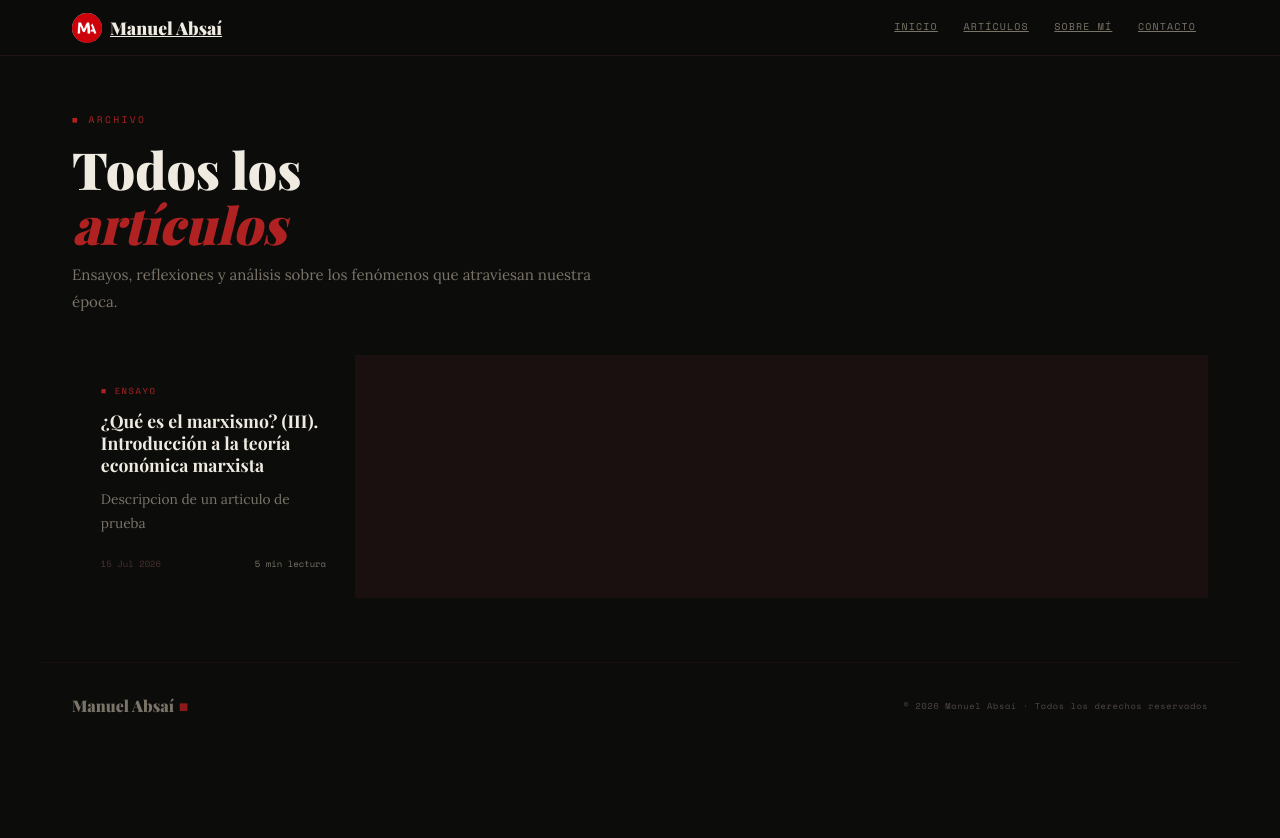
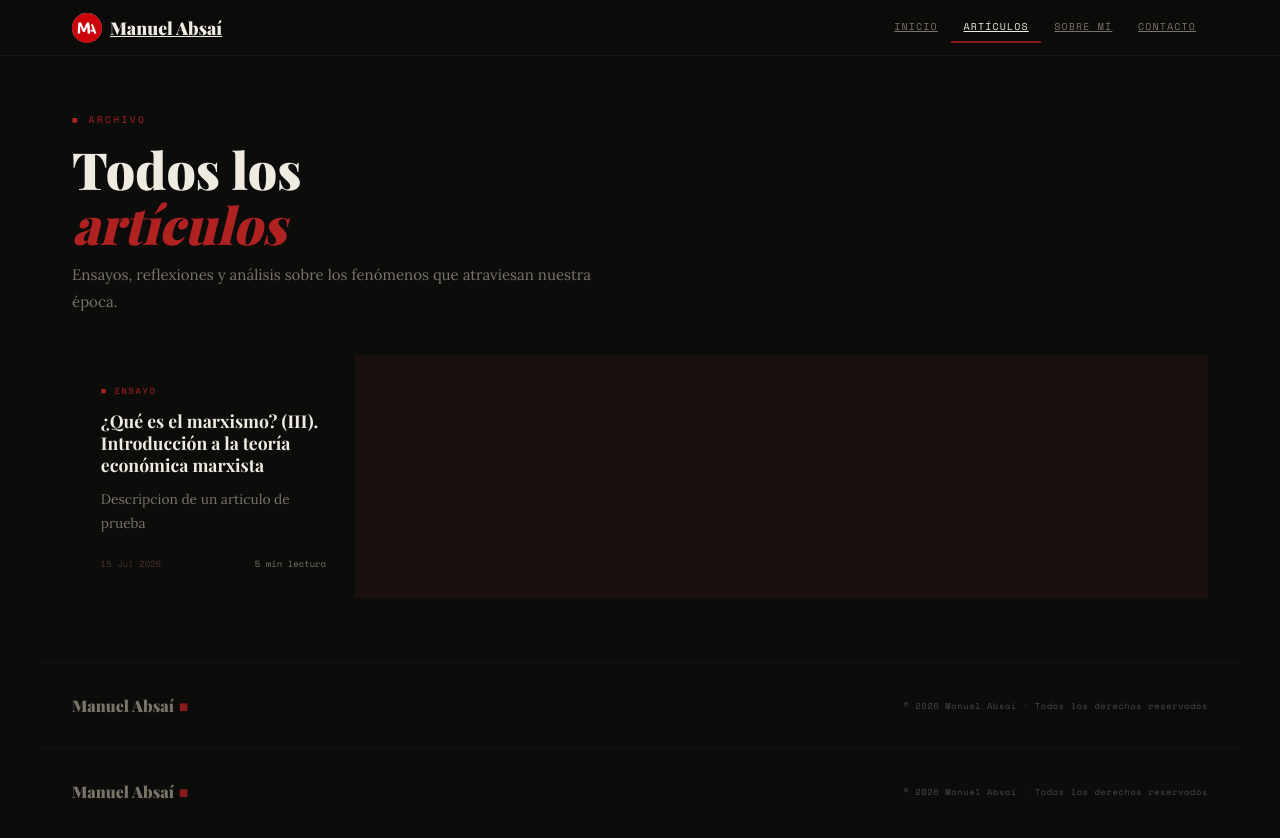
Before and after one commit to ManuelAbsai/manuelabsai.github.io, a Jekyll site: the page built from articulos.html, in a window 1280 px wide. Shown: the top 838 px of the page. Built offline with Jekyll 4.4.1, drawn with Linux system fonts in a browser that asks for light colours; some web fonts are replaced.

Commit message:
Update default.html

```diff
--- a/_layouts/default.html
+++ b/_layouts/default.html
@@ -5,11 +5,13 @@
   <meta name="viewport" content="width=device-width, initial-scale=1.0" />
   <meta name="description" content="{{ page.description | default: site.description }}" />
   <meta name="author" content="Manuel Absaí" />
-  <title>{{ page.title | default: site.title }}</title>
+  <title>{% if page.title and page.url != "/" %}{{ page.title }} | Manuel Absaí{% else %}Manuel Absaí | Psicólogo y Psicoanalista en Saltillo{% endif %}</title>
+  <link rel="canonical" href="{{ page.url | absolute_url }}" />
   <link rel="icon" type="image/jpeg" href="/assets/logo.jpg" />
   <link rel="stylesheet" href="/style.css" />
 </head>
 <body>
+
   <nav class="nav">
     <div class="nav-in">
       <a class="logo" href="/">
@@ -17,34 +19,43 @@
         Manuel Absaí
       </a>
       <div class="nav-menu">
-        <a class="ni" href="/">Inicio</a>
-        <a class="ni" href="/articulos">Artículos</a>
-        <a class="ni" href="/sobre-mi">Sobre mí</a>
-        <a class="ni" href="/contacto">Contacto</a>
+        <a class="ni {% if page.url == '/' %}on{% endif %}" href="/">Inicio</a>
+        <a class="ni {% if page.url contains '/articulos' %}on{% endif %}" href="/articulos/">Artículos</a>
+        <a class="ni {% if page.url contains '/sobre-mi' %}on{% endif %}" href="/sobre-mi/">Sobre mí</a>
+        <a class="ni {% if page.url contains '/contacto' %}on{% endif %}" href="/contacto/">Contacto</a>
       </div>
-      <button class="nav-toggle" id="hamburger" onclick="toggleMenu()" aria-label="Menú">
+      <button class="nav-toggle" id="hamburger" aria-label="Menú">
         <svg width="20" height="20" viewBox="0 0 24 24" fill="none" stroke="currentColor" stroke-width="2"><line x1="3" y1="6" x2="21" y2="6"/><line x1="3" y1="12" x2="21" y2="12"/><line x1="3" y1="18" x2="21" y2="18"/></svg>
       </button>
     </div>
     <div class="nav-mobile" id="nav-mobile">
-      <a class="ni-mob" href="/">Inicio</a>
-      <a class="ni-mob" href="/articulos">Artículos</a>
-      <a class="ni-mob" href="/sobre-mi">Sobre mí</a>
-      <a class="ni-mob" href="/contacto">Contacto</a>
+      <a class="ni-mob {% if page.url == '/' %}on{% endif %}" href="/">Inicio</a>
+      <a class="ni-mob {% if page.url contains '/articulos' %}on{% endif %}" href="/articulos/">Artículos</a>
+      <a class="ni-mob {% if page.url contains '/sobre-mi' %}on{% endif %}" href="/sobre-mi/">Sobre mí</a>
+      <a class="ni-mob {% if page.url contains '/contacto' %}on{% endif %}" href="/contacto/">Contacto</a>
     </div>
   </nav>
 
   {{ content }}
 
+  <footer>
+    <div class="ft-logo">Manuel Absaí <span class="ft-dot">■</span></div>
+    <div class="ft-copy">© 2026 Manuel Absaí · Todos los derechos reservados</div>
+  </footer>
+
   <script>
-    let menuOpen = false;
-    function toggleMenu() {
-      menuOpen = !menuOpen;
-      document.getElementById('nav-mobile').classList.toggle('open', menuOpen);
-      document.getElementById('hamburger').innerHTML = menuOpen
-        ? '<svg width="20" height="20" viewBox="0 0 24 24" fill="none" stroke="currentColor" stroke-width="2"><line x1="18" y1="6" x2="6" y2="18"/><line x1="6" y1="6" x2="18" y2="18"/></svg>'
-        : '<svg width="20" height="20" viewBox="0 0 24 24" fill="none" stroke="currentColor" stroke-width="2"><line x1="3" y1="6" x2="21" y2="6"/><line x1="3" y1="12" x2="21" y2="12"/><line x1="3" y1="18" x2="21" y2="18"/></svg>';
-    }
+    (function () {
+      var open = false;
+      var btn = document.getElementById('hamburger');
+      var menu = document.getElementById('nav-mobile');
+      var ICON_OPEN  = '<svg width="20" height="20" viewBox="0 0 24 24" fill="none" stroke="currentColor" stroke-width="2"><line x1="18" y1="6" x2="6" y2="18"/><line x1="6" y1="6" x2="18" y2="18"/></svg>';
+      var ICON_CLOSED = '<svg width="20" height="20" viewBox="0 0 24 24" fill="none" stroke="currentColor" stroke-width="2"><line x1="3" y1="6" x2="21" y2="6"/><line x1="3" y1="12" x2="21" y2="12"/><line x1="3" y1="18" x2="21" y2="18"/></svg>';
+      btn.addEventListener('click', function () {
+        open = !open;
+        menu.classList.toggle('open', open);
+        btn.innerHTML = open ? ICON_OPEN : ICON_CLOSED;
+      });
+    })();
   </script>
 </body>
 </html>
```
